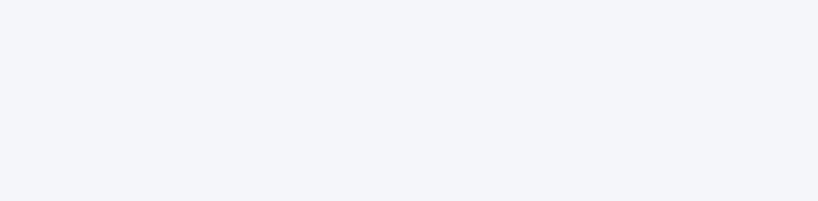
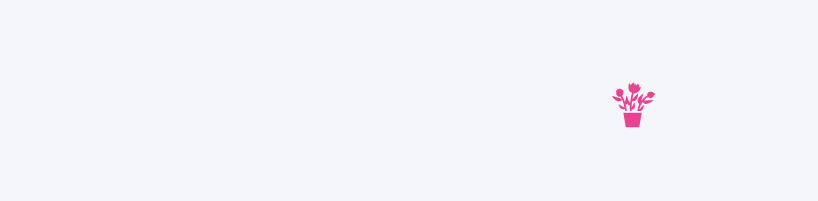
Before and after one commit to mithi/digital-garden, a Next.js app: page /tags in a window 1280 px wide. Shown: the part 265-466 px from the top of the page, without its empty margins (7-825 px from the left). Built offline with nearby package versions, Linux system fonts and the light colour scheme; a web font is replaced by a local one.

Commit message:
💕⭐ Add flower pot link button before Tags

```diff
--- a/components/Layout/index.tsx
+++ b/components/Layout/index.tsx
@@ -9,6 +9,7 @@ import { ImPriceTags } from "react-icons/im"
 import { BiCoffeeTogo } from "react-icons/bi"
 import { BsMoon } from "react-icons/bs"
 import { HiSun } from "react-icons/hi"
+import { GiFlowerPot } from "react-icons/gi"
 
 const Nav = () => {
     return (
@@ -92,4 +93,14 @@ const Layout = ({ children }) => {
     )
 }
 
+export const FlowerPot = ({ fontSize = "3rem", margin = "10px" } = {}) => (
+    <button style={{ fontSize, margin }}>
+        <Link href="/notes">
+            <a>
+                <GiFlowerPot />
+            </a>
+        </Link>
+    </button>
+)
+
 export default Layout
--- a/pages/tags/index.tsx
+++ b/pages/tags/index.tsx
@@ -1,6 +1,12 @@
 import { getAllTags } from "../../utils/utils"
 import { Tags } from "../../components/NotePreview"
+import { FlowerPot } from "../../components/Layout/index"
 
-const Home = () => <Tags tags={getAllTags()} highlightTag={null} id="all-tags" />
+const Home = () => (
+    <div style={{ textAlign: "center" }}>
+        <FlowerPot />
+        <Tags tags={getAllTags()} highlightTag={null} id="all-tags" />
+    </div>
+)
 
 export default Home
```
